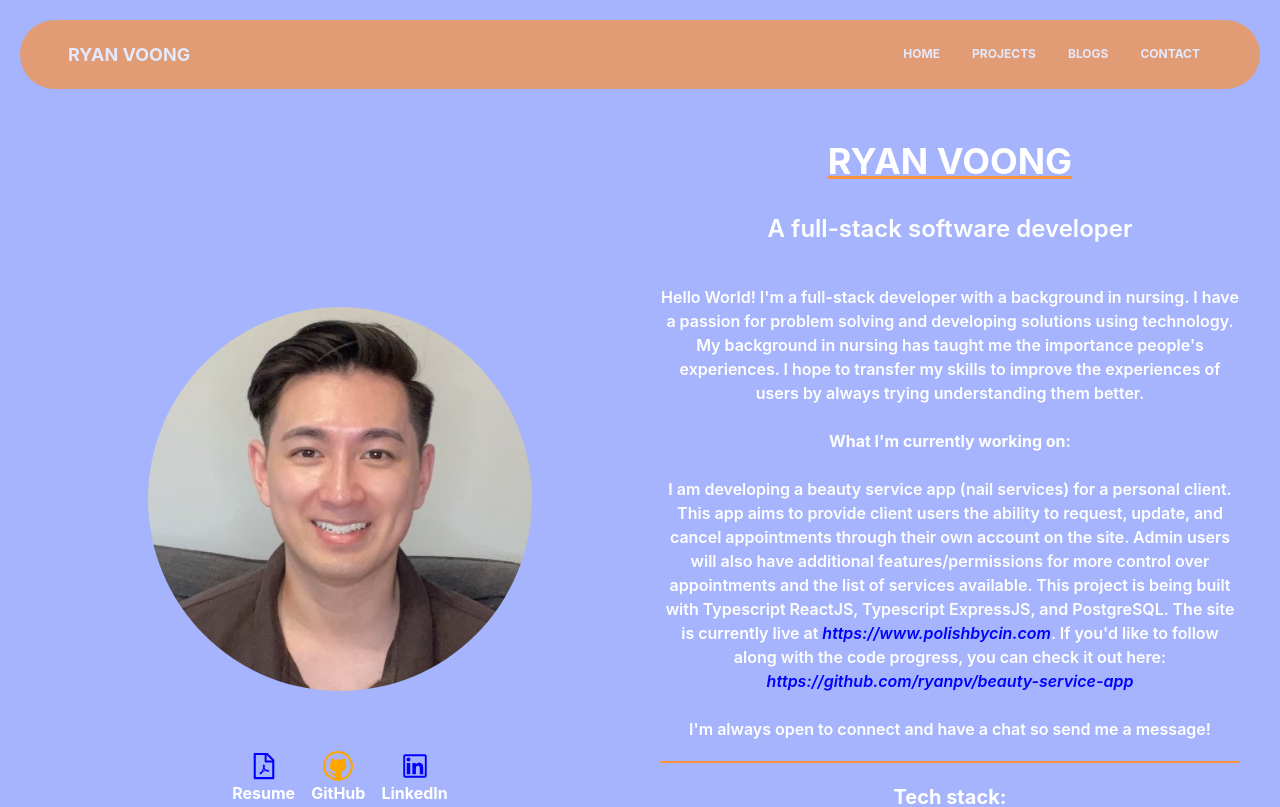
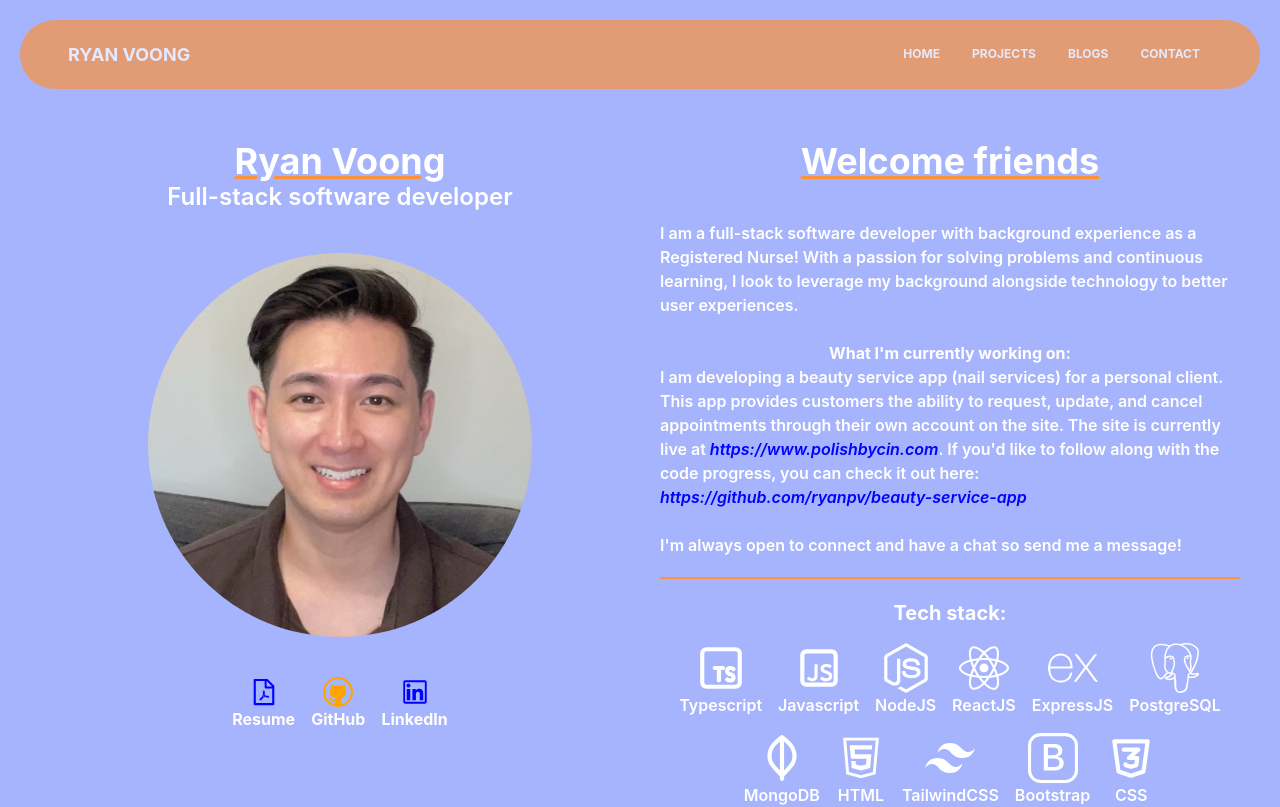
Before and after one commit to ryanpv/personal-site, a React (Create React App) app: page /#/ in a window 1280 px wide. Shown: the top 807 px of the page. Built offline with nearby package versions, Linux system fonts and the light colour scheme.

Commit message:
added minor styling changes. removed some text content

```diff
--- a/src/components/contactForm.js
+++ b/src/components/contactForm.js
@@ -35,7 +35,7 @@ export default function ContactUs () {
     <div className="flex justify-center mx-auto h-screen pt-24 px-5 max-w-screen-md">
       <div className='grid grid-rows-12 grid-flow-row gap-5 w-full'>
         <div>
-          <h1 className='bg-orange-400 opacity-70 rounded-full p-3 flex justify-center text-white text-center text-5xl font-extrabold underline decoration-indigo-300'>Connect With Me!</h1>
+          <h1 className='bg-orange-400 rounded-full p-3 flex justify-center text-white text-center text-5xl font-extrabold underline decoration-indigo-300'>Connect With Me!</h1>
           <p className='text-center text-white font-semibold text-xl mt-4'>Send me a message about anything you'd like to chat about!</p>
         </div>
 
--- a/src/index.css
+++ b/src/index.css
@@ -1,11 +1,11 @@
 @tailwind base;
 @tailwind components;
 @tailwind utilities;
-@import url('https://fonts.googleapis.com/css2?family=Baskervville:ital@0;1&display=swap');
+@import url('https://fonts.googleapis.com/css2?family=Anek+Odia:wght@100..800&family=Hind+Siliguri:wght@300;400;500;600;700&family=Overlock+SC&display=swap');
 
 body {
   margin: 0;
-  font-family: -apple-system, BlinkMacSystemFont, 'Baskervville', 'Kalnia', 'Syne', 'Tenor sans', 'Oxygen Bold', 'Eb Garamond', 'Dosis', 'Quicksand', 'Ojuju', 'Oswald', 'Segoe UI', 'Roboto', 'Oxygen',
+  font-family: -apple-system, BlinkMacSystemFont, 'Hind Siliguri', 'Overlock SC', 'Anek-Odia', 'Baskervville', 'Kalnia', 'Syne', 'Tenor sans', 'Oxygen Bold', 'Eb Garamond', 'Dosis', 'Quicksand', 'Ojuju', 'Oswald', 'Segoe UI', 'Roboto', 'Oxygen',
     'Ubuntu', 'Cantarell', 'Fira Sans', 'Droid Sans', 'Helvetica Neue',
     sans-serif;
   -webkit-font-smoothing: antialiased;
--- a/src/pages/homepage.js
+++ b/src/pages/homepage.js
@@ -13,13 +13,19 @@ export default function Homepage() {
 
   return (
     <>
-      <div className='text-white h-full p-5 sm:p-10 max-w-screen'>
+      <div className='text-white h-full p-3 sm:p-10 max-w-screen'>
         <div className='grid lg:grid-cols-2 space-x-5 space-y-5'>
 
-          <div className='flex flex-col mx-auto justify-center items-center space-y-10'>
+          <div className='flex flex-col mx-auto space-y-10 mt-5'>
+            <div>
+              <h1 className='flex justify-center text-4xl font-bold underline decoration-orange-400'>Ryan Voong</h1>
+              <h3 className='text-2xl text-center font-semibold'>Full-stack software developer</h3>
+            </div>
+
             <div className='flex justify-center mb-5'>
               <img className="rounded-full h-96" src={require("../profile-photo.jpeg")} alt='profile'/>
             </div>
+
 
             <div className='flex justify-center mb-10'>
               <a className='mx-2 flex flex-col items-center' href={require("../RV SWE Resume.pdf")} target='_blank' rel='noreferrer'>
@@ -39,38 +45,17 @@ export default function Homepage() {
           </div>
 
           <div className='max-w-screen-2xl'>
-            <h1 className='flex justify-center text-4xl font-bold underline decoration-orange-400 mb-8'>RYAN VOONG</h1>
-            <h3 className='text-2xl text-center font-semibold'>A full-stack software developer</h3>
+            <h1 className='flex justify-center text-4xl font-bold underline decoration-orange-400'>Welcome friends</h1>
             <br></br>
 
-            <p className='text-center font-semibold mt-4'>
-              Hello World! I'm a full-stack developer with a background in nursing. I have a passion for problem solving and developing solutions using technology. My background in nursing
-              has taught me the importance people's experiences. I hope to transfer my skills to improve the experiences of users by always trying understanding them better.
+            <p className='font-semibold mt-4'>
+              I am a full-stack software developer with background experience as a Registered Nurse! With a passion for solving problems and continuous learning, I look to leverage my background alongside technology to better user experiences.
               <br></br>
               <br></br>
 
-              {/* <strong>A little bit more about me:</strong>
-              <br></br>
-              I graduated from Ryerson University (now known as the Toronto Metro University) in 2016 with a Bachelors of Science in Nursing in 2016 and have been working as a nurse since.
-              I enjoy video games, anime, dogs/cats, sports, bubble tea and eating. If you enjoy any of those things as well, I'm sure we'll get along just fine!
-              <br></br>
-              <br></br> */}
-
-
-              {/* <strong>My last project:</strong>
-              <br></br>
-              In my last project, I took on the task to learn how video streaming works. Using HLS format, I leveraged certain AWS services such as Cloudfront CDN, S3, and Lambda to create a video streaming server.
-              The project allows users to store and serve video content more securely while having scaling capabilities.
-              You can check out the source code here: <a href='https://github.com/ryanpv/node-video-streamer' target='_blank' rel='noreferrer'><i style={{color: "lightblue"}}>https://github.com/ryanpv/node-video-streamer</i></a> &nbsp;
-              or you can take a look at the <a href='https://ryanvoong.dev/#/blogs/expressjs-video-streaming-server-with-aws' target='_blank' rel='noreferrer'><strong style={{color: "lightblue"}}>blog!</strong></a>
-              <br></br>
-              <br></br> */}
-
-              <p className='font-bold'>What I'm currently working on:</p>
-              <br></br>
-              I am developing a beauty service app (nail services) for a personal client. This app aims to provide client users the ability to request, update, and cancel appointments through their
-              own account on the site. Admin users will also have additional features/permissions for more control over appointments and the list of services available. This project is being built with Typescript ReactJS,
-              Typescript ExpressJS, and PostgreSQL. The site is currently live at <a href='https://www.polishbycin.com' target='_blank' rel='noreferrer'><i style={{color: "blue"}}>https://www.polishbycin.com</i></a>.
+              <p className='text-center font-bold'>What I'm currently working on:</p>
+              I am developing a beauty service app (nail services) for a personal client. This app provides customers the ability to request, update, and cancel appointments through their
+              own account on the site. The site is currently live at <a href='https://www.polishbycin.com' target='_blank' rel='noreferrer'><i style={{color: "blue"}}>https://www.polishbycin.com</i></a>.
               If you'd like to follow along with the code progress, you can check it out here: <a href='https://github.com/ryanpv/beauty-service-app' target='_blank' rel='noreferrer'><i style={{color: "blue"}}>https://github.com/ryanpv/beauty-service-app</i></a>
               <br></br>
               <br></br>
@@ -80,7 +65,7 @@ export default function Homepage() {
 
             <hr className='border border-orange-400 my-5'></hr>
 
-            <div className=''>
+            <div className='mb-10'>
               <h3 className='text-xl font-bold text-center mb-4'>Tech stack:</h3>
 
               <div className='flex sm:flex-row flex-wrap gap-4 justify-center items-center'>
--- a/src/pages/projects.js
+++ b/src/pages/projects.js
@@ -7,7 +7,7 @@ export default function PersonalProjects() {
       <main className='flex justify-center items-center pt-16 px-5 mb-auto'>
         <div className='max-w-4xl flex flex-col divide-y divide-gray-200 dark:divide-gray-700'>
           <div className='space-y-2 pt-6 pb-8 md:space-y-5'>
-          <header className='bg-orange-400 opacity-70 rounded-full p-3 text-5xl font-extrabold leading text-white underline text-center decoration-indigo-300'>
+          <header className='bg-orange-400 rounded-full p-3 text-5xl font-extrabold leading text-white underline text-center decoration-indigo-300'>
               My Personal Projects
             </header>
           <p className='text-gray-700 text-center font-semibold text-xl'>Come have a look at some of my work!</p>
```
